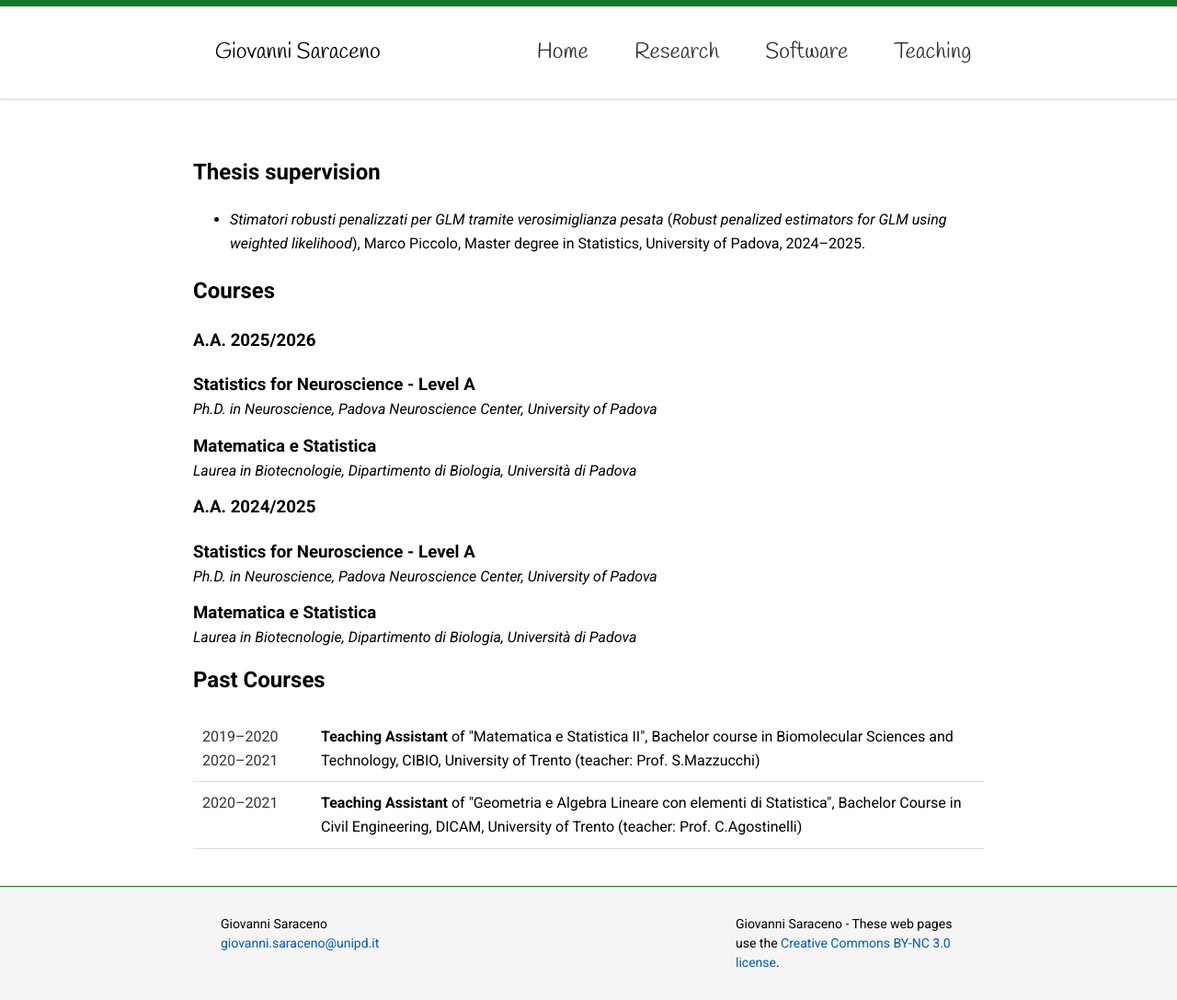
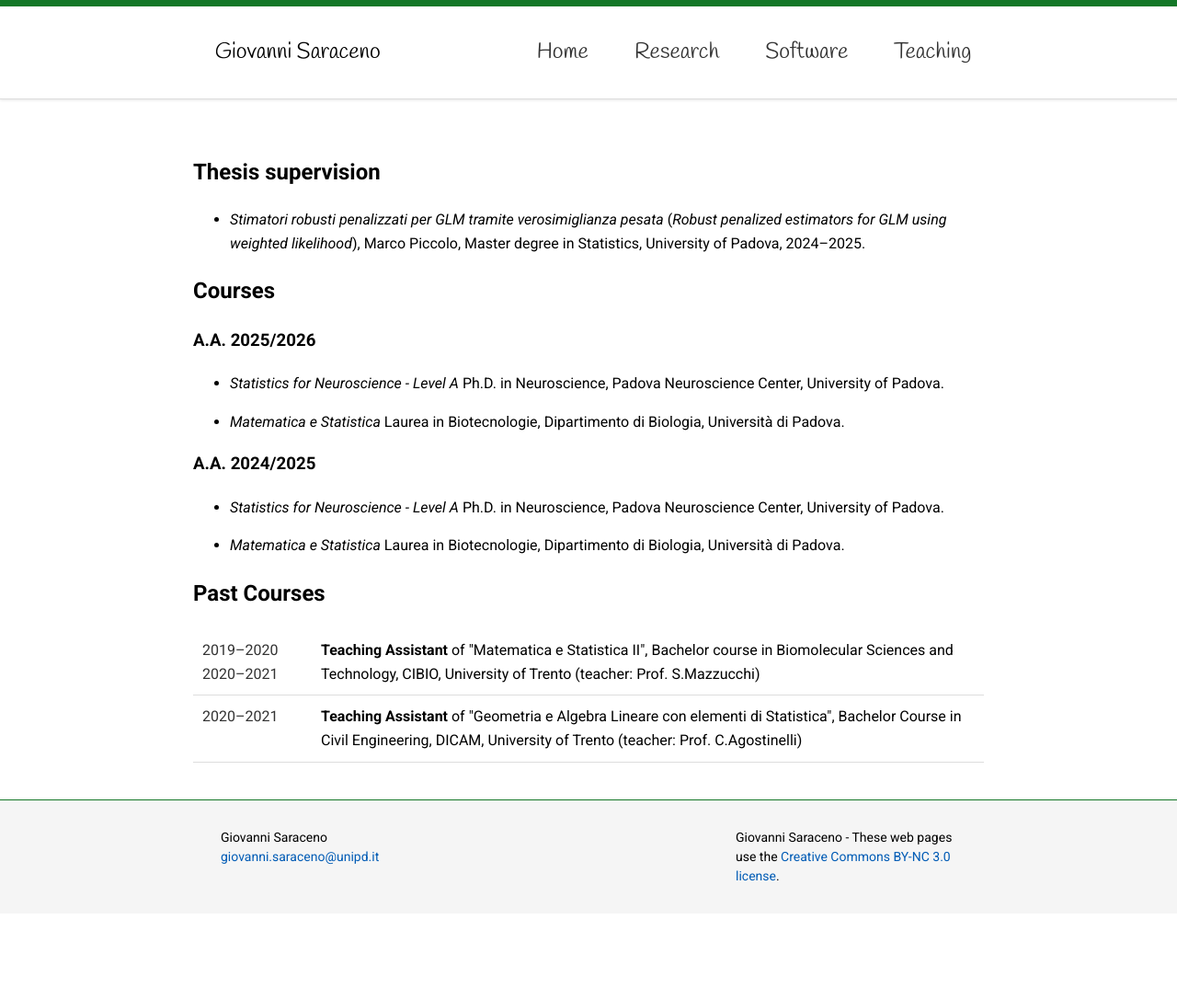
Before and after one commit to giovsaraceno/giovsaraceno.github.io, a Jekyll site: the page built from teaching.md, in a window 1280 px wide. Shown: the whole page at 92% size. Built offline with Jekyll 4.4.1, drawn with Linux system fonts in a browser that asks for light colours; after the commit the page ends 993 px from its top, so only the background shows below that.

Commit message:
courses display

```diff
--- a/teaching.md
+++ b/teaching.md
@@ -15,19 +15,19 @@ output:
 
 ### A.A. 2025/2026
 
-<h3 class="title-section">Statistics for Neuroscience - Level A</h3>
-<p class="description"><em>Ph.D. in Neuroscience, Padova Neuroscience Center, University of Padova</em></p>
+- *Statistics for Neuroscience - Level A*
+  Ph.D. in Neuroscience, Padova Neuroscience Center, University of Padova.
 
-<h3 class="title-section">Matematica e Statistica</h3>
-<p class="description"><em>Laurea in Biotecnologie, Dipartimento di Biologia, Università di Padova</em></p>
+- *Matematica e Statistica*
+  Laurea in Biotecnologie, Dipartimento di Biologia, Università di Padova.
 
 ### A.A. 2024/2025
 
-<h3 class="title-section">Statistics for Neuroscience - Level A</h3>
-<p class="description"><em>Ph.D. in Neuroscience, Padova Neuroscience Center, University of Padova</em></p>
+- *Statistics for Neuroscience - Level A*
+  Ph.D. in Neuroscience, Padova Neuroscience Center, University of Padova.
 
-<h3 class="title-section">Matematica e Statistica</h3>
-<p class="description"><em>Laurea in Biotecnologie, Dipartimento di Biologia, Università di Padova</em></p>
+- *Matematica e Statistica*
+  Laurea in Biotecnologie, Dipartimento di Biologia, Università di Padova.
 
 ## Past Courses
 <table class="teaching-table">
```
